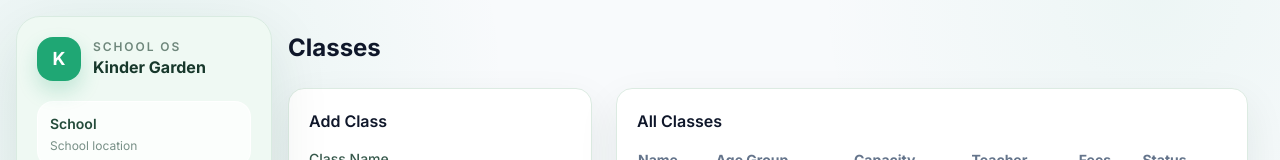
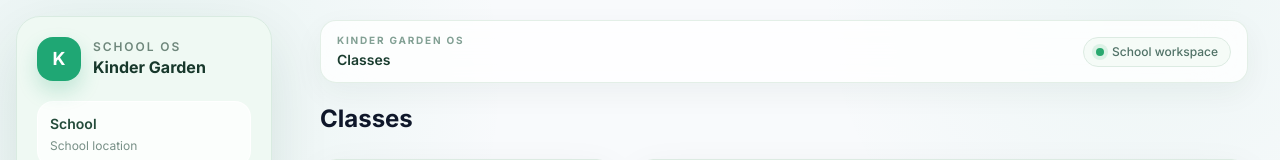
Before and after one commit to hemanthkumar1012/kinder-garden-schools-os, a Next.js app in the folder frontend/: page /classes in a window 1280 px wide. Shown: the top 160 px of the page. Built offline with nearby package versions, Linux system fonts and the light colour scheme; no server answers; sample sign-in values are in the browser's storage.

Commit message:
ui: add animated application shell

```diff
--- a/frontend/components/AuthGuard.js
+++ b/frontend/components/AuthGuard.js
@@ -1,12 +1,26 @@
 'use client';
+
 import { useEffect, useState } from 'react';
-import { useRouter } from 'next/navigation';
-import { getToken } from '../lib/api';
+import { usePathname, useRouter } from 'next/navigation';
+import { getCompany, getToken } from '../lib/api';
 import Sidebar from './Sidebar';
+
+const pageNames = {
+  '/dashboard': 'Dashboard',
+  '/admissions': 'Admissions',
+  '/classes': 'Classes',
+  '/gallery': 'Gallery',
+  '/feedback': 'Feedback',
+  '/webinars': 'Webinars',
+  '/fees': 'Fees',
+};
 
 export default function AuthGuard({ children }) {
   const router = useRouter();
+  const pathname = usePathname();
   const [ready, setReady] = useState(false);
+  const company = getCompany();
+  const pageName = pageNames[pathname] || 'School workspace';
 
   useEffect(() => {
     if (!getToken()) {
@@ -18,16 +32,45 @@ export default function AuthGuard({ children }) {
 
   if (!ready) {
     return (
-      <div className="min-h-screen flex items-center justify-center">
-        <div className="text-slate-500">Loading...</div>
+      <div className="flex min-h-screen items-center justify-center bg-[#f6faf8]">
+        <div className="rounded-2xl border border-[#dcebe2] bg-white px-6 py-5 text-sm text-[#71847a] shadow-[0_16px_40px_rgba(24,55,42,0.08)]">
+          Loading school workspace...
+        </div>
       </div>
     );
   }
 
   return (
-    <div className="flex min-h-screen">
+    <div className="min-h-screen">
       <Sidebar />
-      <main className="flex-1 ml-64 p-6 md:p-8">{children}</main>
+
+      <main className="app-main ml-72">
+        <header className="sticky top-0 z-30 px-6 pt-5 md:px-8">
+          <div className="mx-auto flex max-w-[1600px] items-center justify-between rounded-2xl border border-[#dcebe2]/80 bg-white/80 px-4 py-3 shadow-[0_10px_30px_rgba(24,55,42,0.05)] backdrop-blur-xl">
+            <div className="min-w-0">
+              <p className="text-[10px] font-bold uppercase tracking-[0.18em] text-[#82a094]">Kinder Garden OS</p>
+              <div className="mt-0.5 flex items-center gap-2">
+                <h2 className="truncate text-sm font-semibold text-[#193c2e]">{pageName}</h2>
+                {company?.location && (
+                  <>
+                    <span className="text-[#b1c3ba]">·</span>
+                    <span className="truncate text-xs text-[#7c8f87]">{company.location}</span>
+                  </>
+                )}
+              </div>
+            </div>
+
+            <div className="hidden items-center gap-2 rounded-full border border-[#dcebe2] bg-[#f5fbf7] px-3 py-1.5 text-xs font-medium text-[#507267] sm:flex">
+              <span className="h-2 w-2 rounded-full bg-[#2aa86f] shadow-[0_0_0_4px_rgba(42,168,111,0.12)]" />
+              School workspace
+            </div>
+          </div>
+        </header>
+
+        <div className="px-6 pb-10 pt-5 md:px-8">
+          <div className="page-shell mx-auto max-w-[1600px]">{children}</div>
+        </div>
+      </main>
     </div>
   );
 }
```
